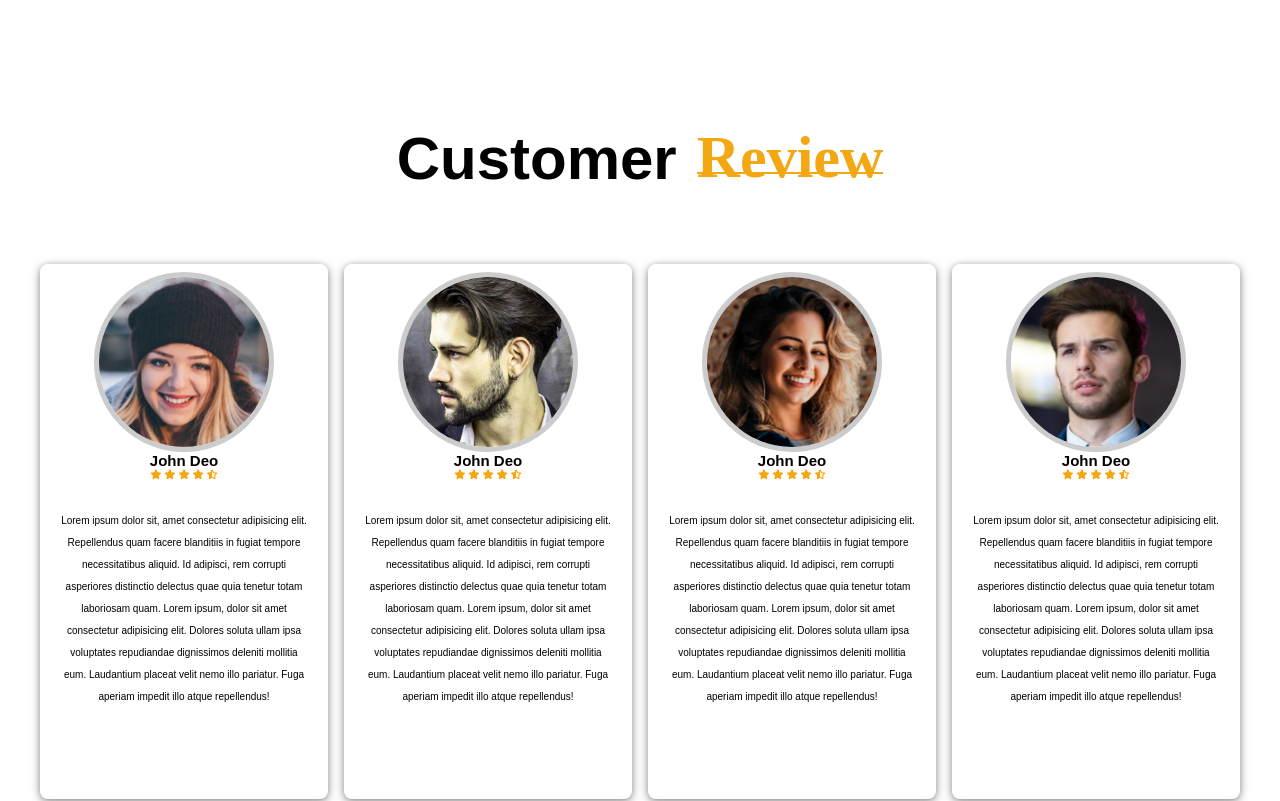
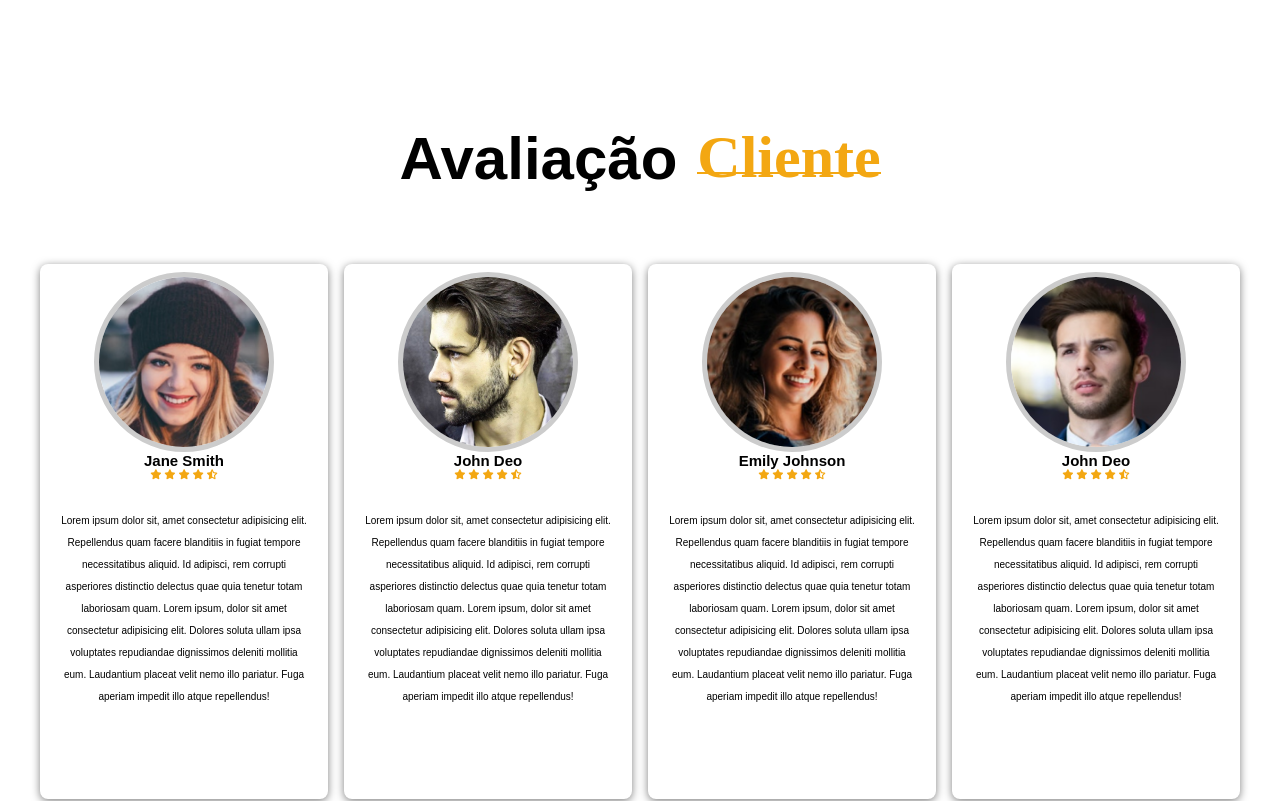
Before and after one commit to clasSeven7/food-garden-basic, a plain HTML site: page index.html in a window 1280 px wide. Shown: the part 3620-4421 px from the top of the page. Drawn offline with Linux system fonts and the light colour scheme; a web font is replaced by a local one.

Commit message:
Translate customer review and team section headings to Portuguese; update reviewer names

```diff
--- a/index.html
+++ b/index.html
@@ -332,7 +332,7 @@
     </div>
 
     <div class="review" id="Review">
-      <h1>Customer<span>Review</span></h1>
+      <h1>Avaliação<span>Cliente</span></span></h1>
 
       <div class="review_box">
         <div class="review_card">
@@ -341,7 +341,7 @@
           </div>
 
           <div class="review_text">
-            <h2 class="name">John Deo</h2>
+            <h2 class="name">Jane Smith</h2>
 
             <div class="review_icon">
               <i class="fa-solid fa-star"></i>
@@ -413,7 +413,7 @@
           </div>
 
           <div class="review_text">
-            <h2 class="name">John Deo</h2>
+            <h2 class="name">Emily Johnson</h2>
 
             <div class="review_icon">
               <i class="fa-solid fa-star"></i>
@@ -526,7 +526,7 @@
     </div>
 
     <div class="team">
-      <h1>Our<span>Team</span></h1>
+      <h1>Nosso<span>Time</span></h1>
 
       <div class="team_box">
         <div class="profile">
```
